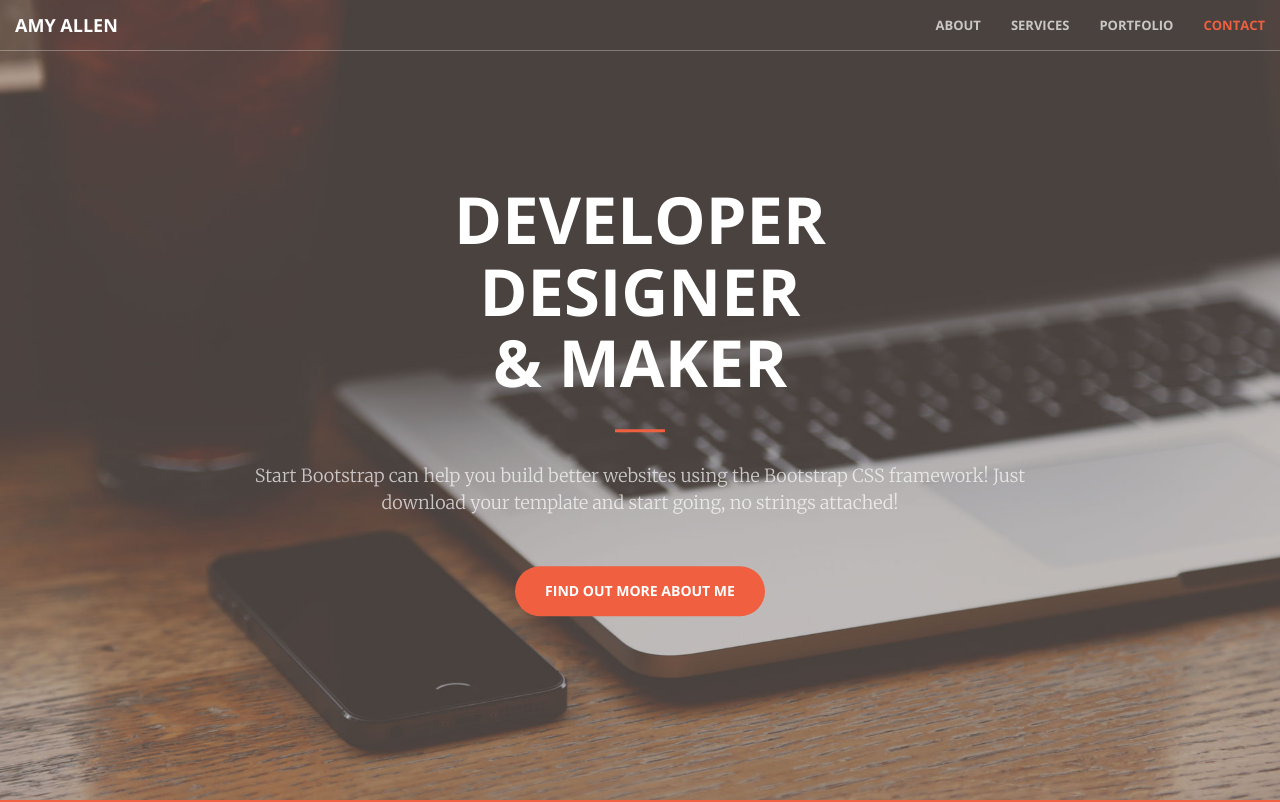
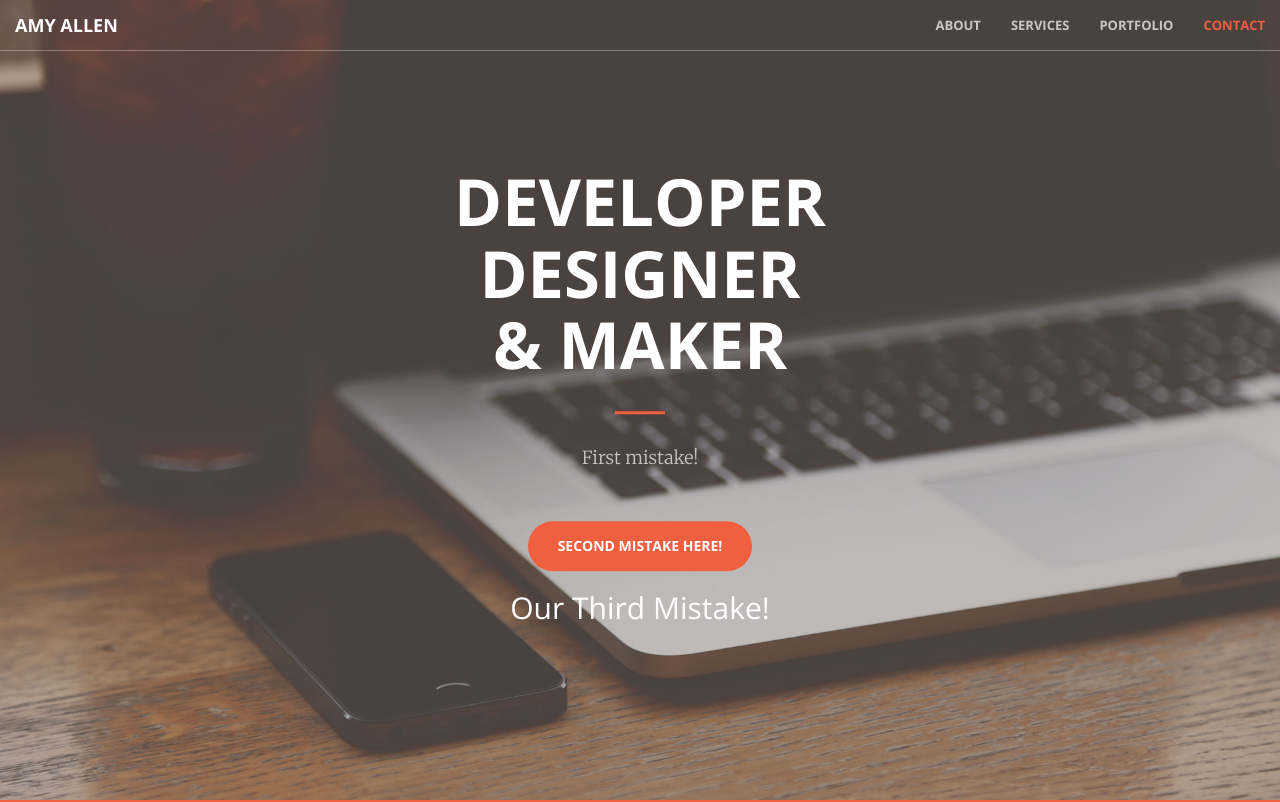
Before and after one commit to inquisitive-amy/Learnable-Git-Course, a plain HTML site: page index.html in a window 1280 px wide. Shown: the top 802 px of the page. Drawn offline with nearby package versions, Linux system fonts and the light colour scheme.

Commit message:
Comitting a third mistake

```diff
--- a/index.html
+++ b/index.html
@@ -76,8 +76,9 @@
             <div class="header-content-inner">
                 <h1>Developer </br> Designer </br> & Maker</h1>
                 <hr>
-                <p>Start Bootstrap can help you build better websites using the Bootstrap CSS framework! Just download your template and start going, no strings attached!</p>
-                <a href="#about" class="btn btn-primary btn-xl page-scroll">Find Out More About Me</a>
+                <p>First mistake!</p>
+                <a href="#about" class="btn btn-primary btn-xl page-scroll">Second Mistake here!</a>
+                <h2>Our Third Mistake!</h2>
             </div>
         </div>
     </header>
```
